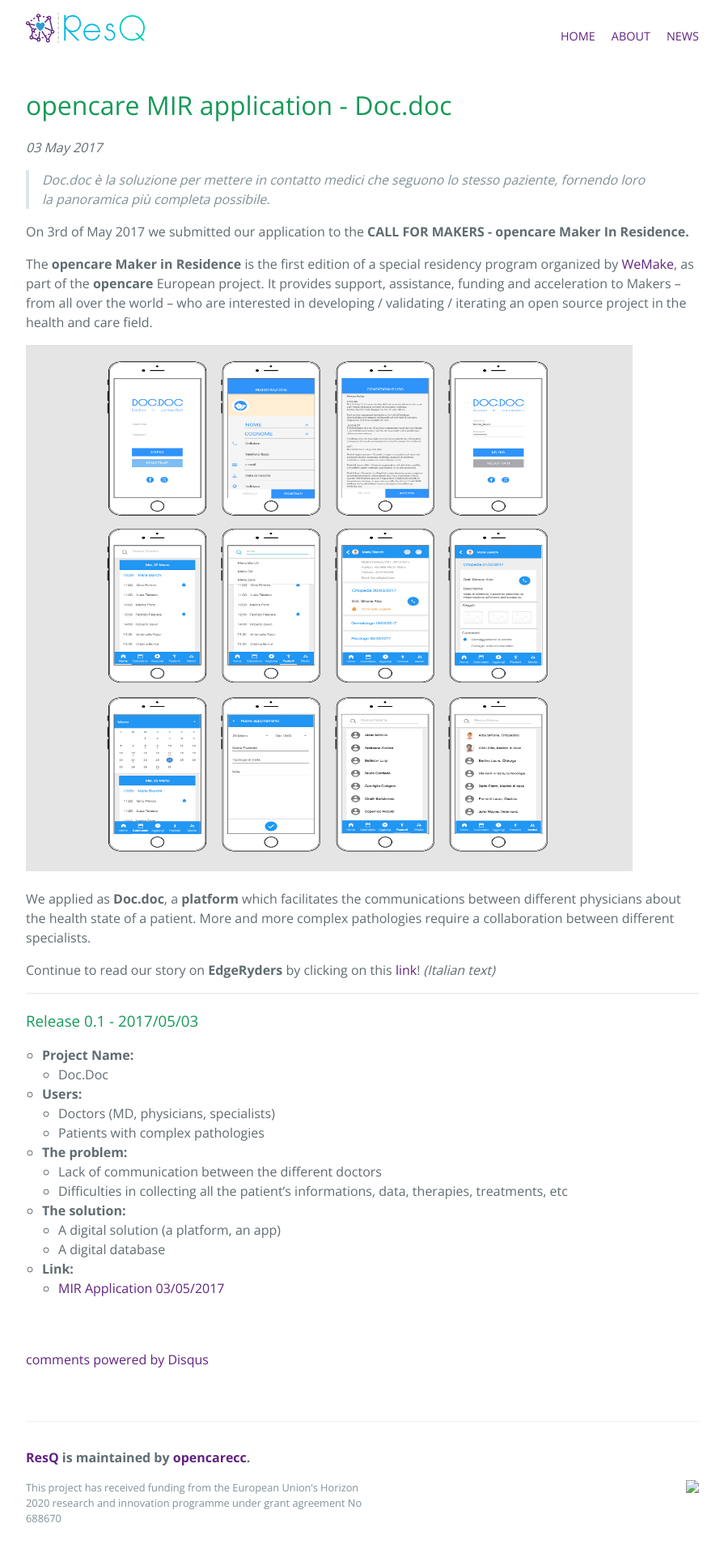
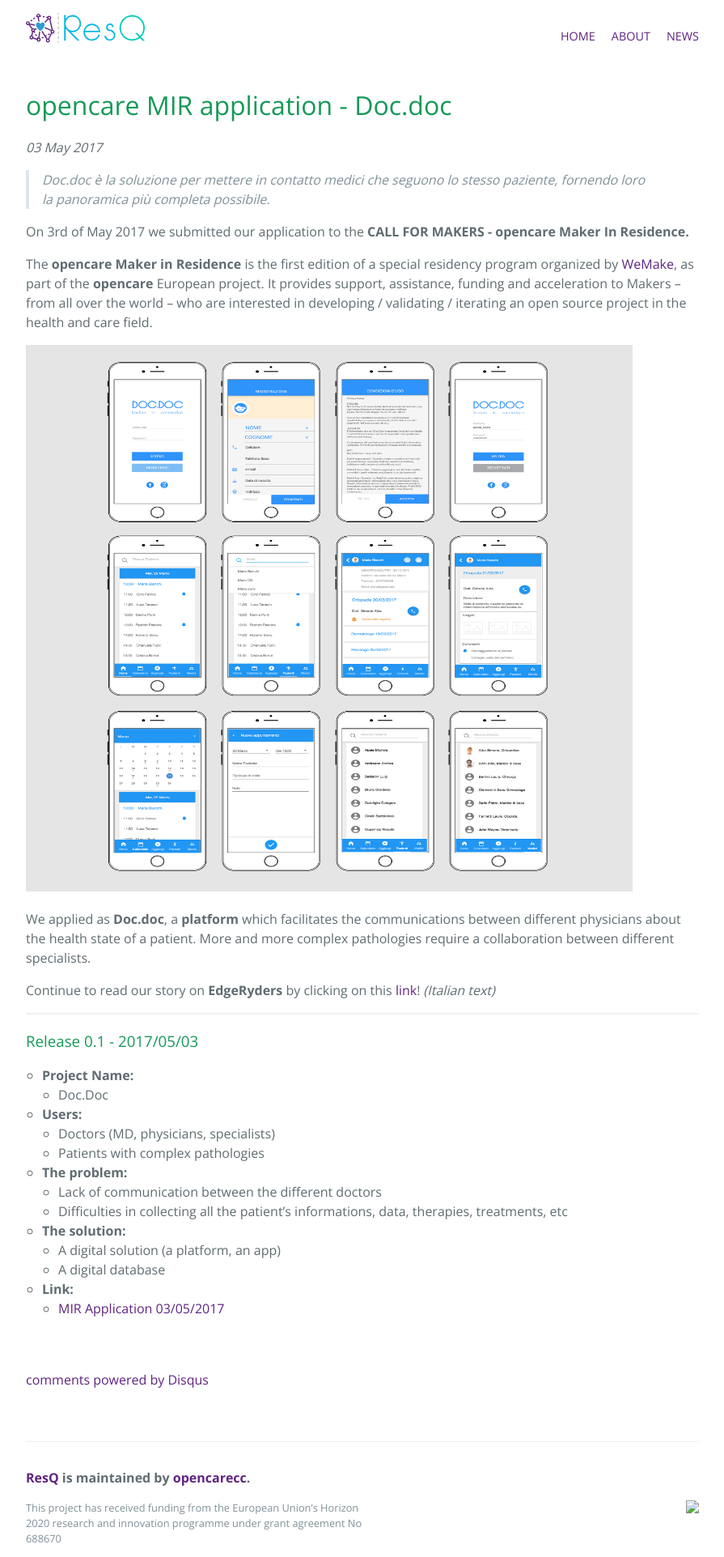
Before and after one commit to opencarecc/ResQ, a Jekyll site: the page built from _posts/2017-05-03-mir-application-doc-doc.md, in a window 1280 px wide. Shown: the whole page at 81% size, without its empty margins (192-1087 px from the left). Built offline with Jekyll 4.4.1, drawn with Linux system fonts in a browser that asks for light colours; comment, search, counter and statistics services are not loaded; before the commit the page ends 1898 px from its top, so only the background shows below that.

Commit message:
fix image size per post

```diff
--- a/_posts/2017-05-03-mir-application-doc-doc.md
+++ b/_posts/2017-05-03-mir-application-doc-doc.md
@@ -15,7 +15,7 @@
 
 The <b>opencare Maker in Residence</b> is the first edition of a special residency program organized by [WeMake](wemake.cc), as part of the <b>opencare</b> European project. It provides support, assistance, funding and acceleration to Makers – from all over the world – who are interested in developing / validating / iterating an open source project in the health and care field.
 
-<img src="https://opencarecc.github.io/ResQ/assets/POST-Img-Doc-doc-board.png" alt="Doc.doc" height="650" width="750">
+<img src="https://opencarecc.github.io/ResQ/assets/POST-Img-Doc-doc-board.png" alt="Doc.doc" height="675" width="750">
 
 We applied as <b>Doc.doc</b>, a <b>platform</b> which facilitates the communications between different physicians about the health state of a patient. More and more complex pathologies require a collaboration between different specialists.
 
```
